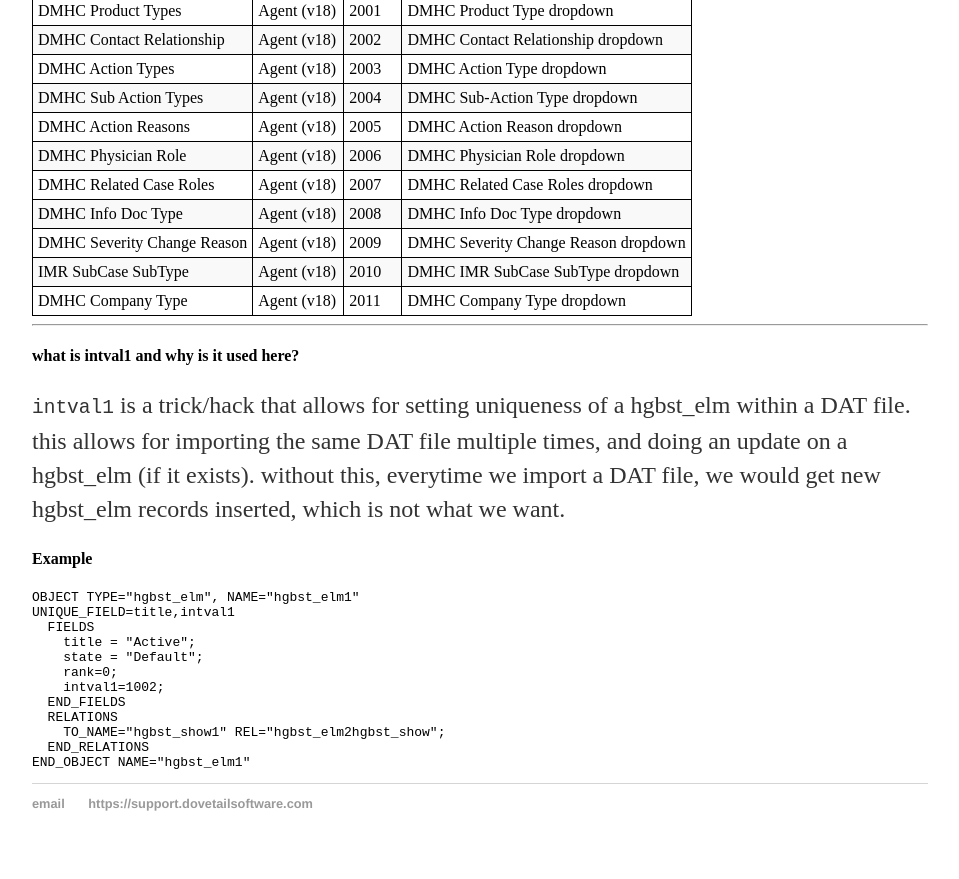
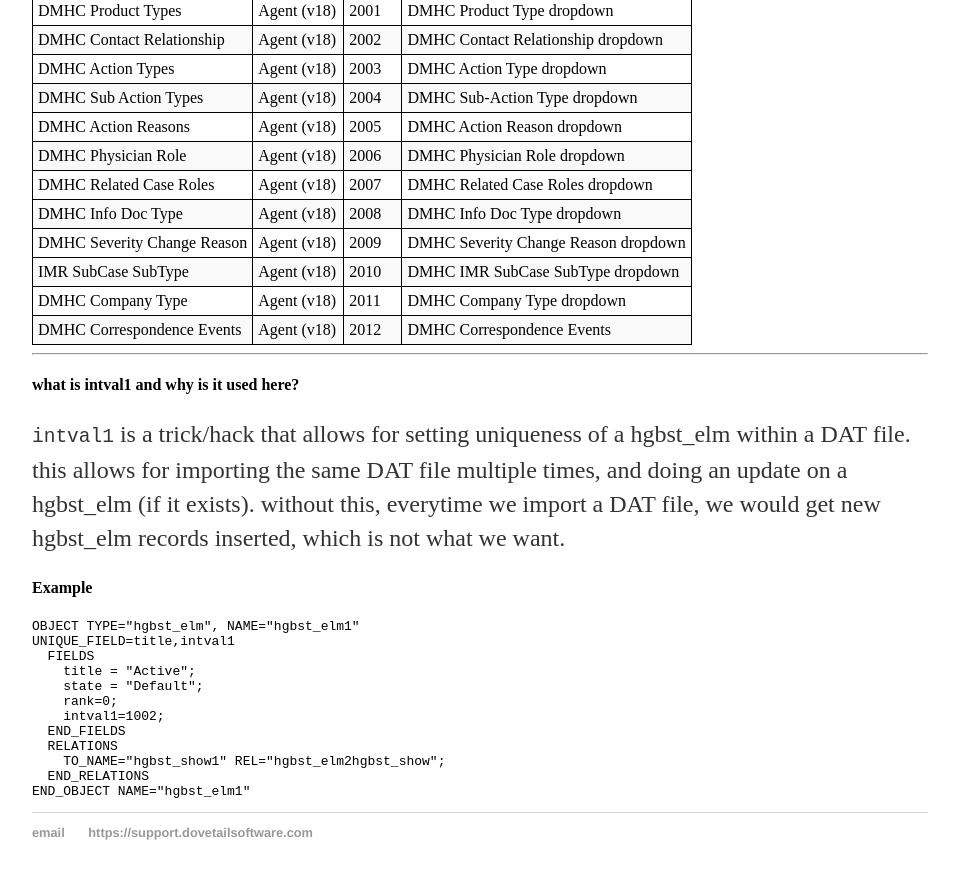
Before and after one commit to DovetailSoftware/dovetail-defined, a Jekyll site: the page built from pages/user-defined-lists.md, in a window 1280 px wide and 900 px high, scrolled down 1151 px. Shown: the top 879 px of the window, without its empty margins (160-1119 px from the left). Built offline with Jekyll 4.4.1, drawn with Linux system fonts in a browser that asks for light colours.

Commit message:
Add DMHC Correspondence Events

```diff
--- a/pages/user-defined-lists.md
+++ b/pages/user-defined-lists.md
@@ -50,6 +50,7 @@
 | DMHC Severity Change Reason | Agent (v18) | 2009 | DMHC Severity Change Reason dropdown |
 | IMR SubCase SubType | Agent (v18) | 2010 | DMHC IMR SubCase SubType dropdown |
 | DMHC Company Type | Agent (v18) | 2011 | DMHC Company Type dropdown |
+| DMHC Correspondence Events | Agent (v18) | 2012 | DMHC Correspondence Events |
 
 ---
 
```
